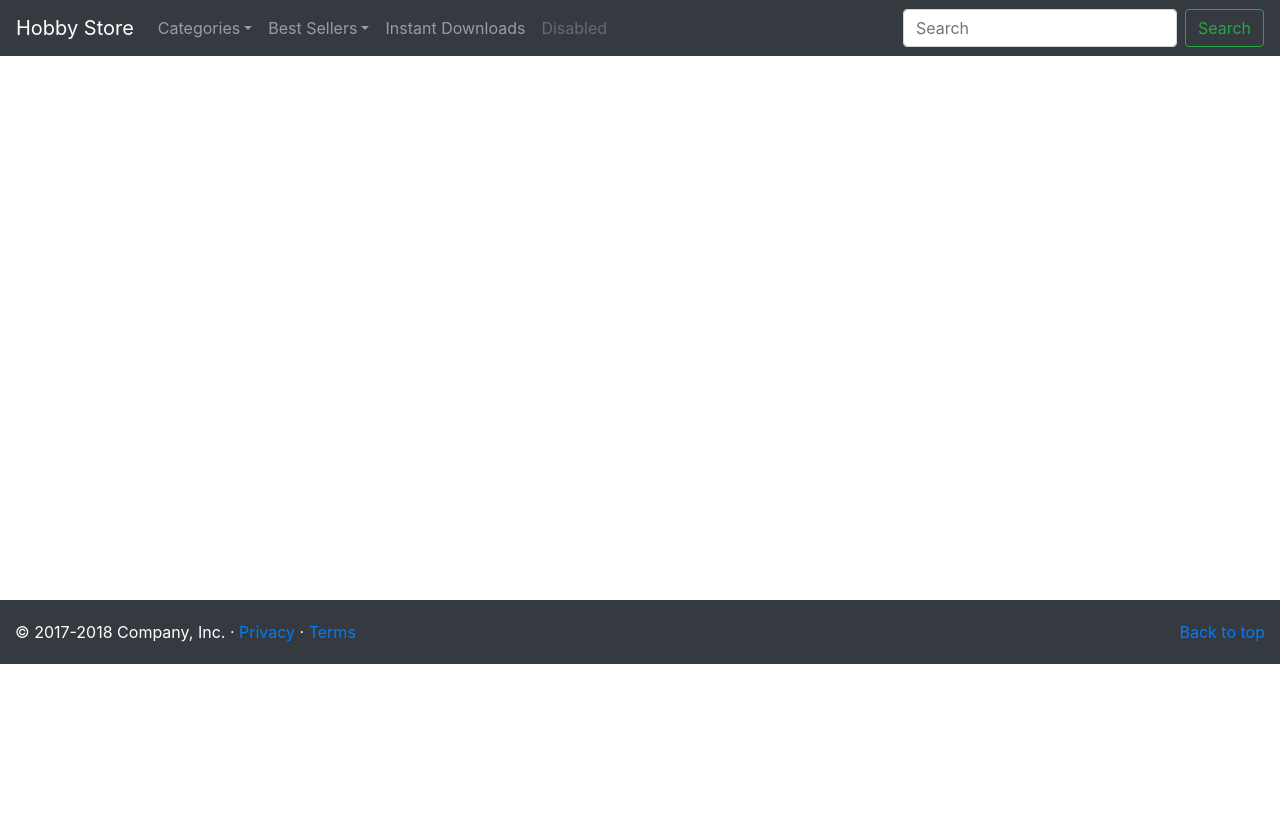
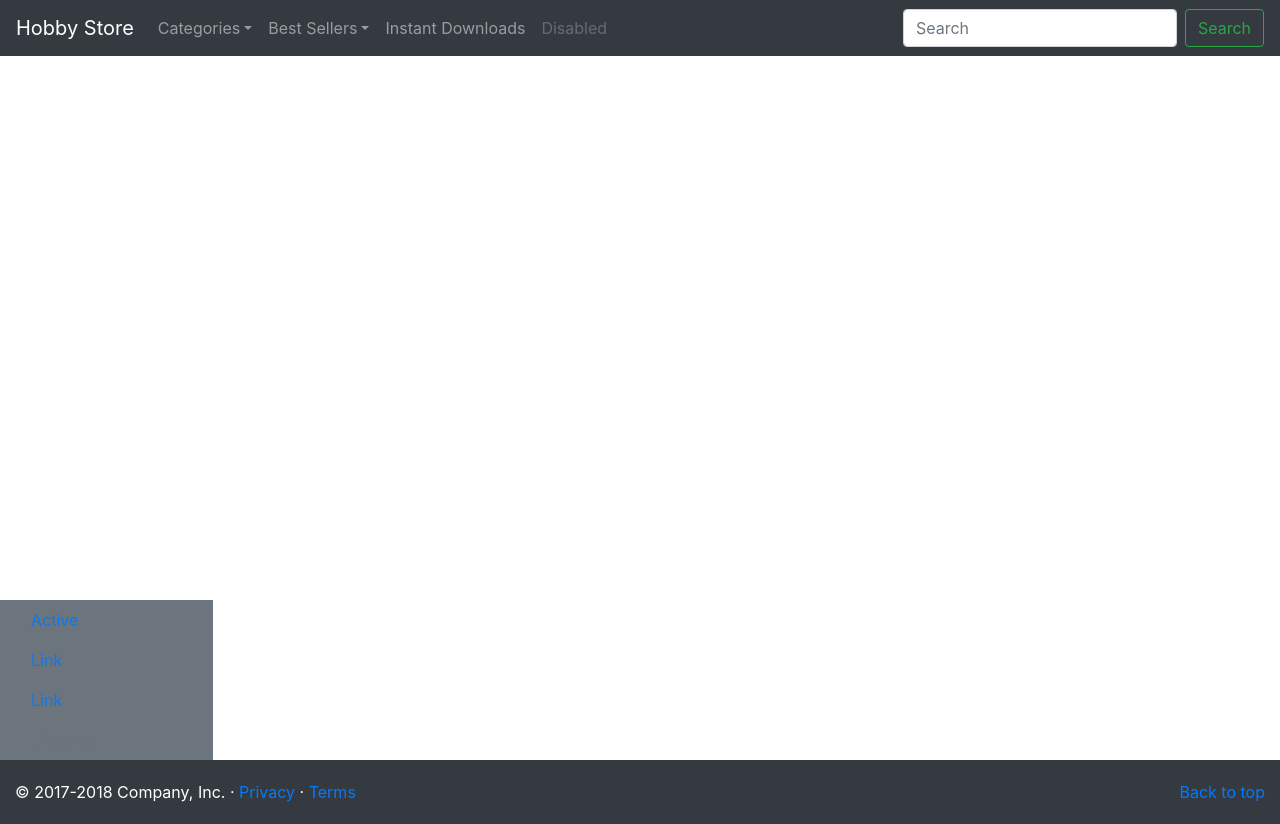
Before and after one commit to chirag-mishra/hobbyStore, an Angular app in the folder Frontend/: page / in a window 1280 px wide. Before the commit the page ends 800 px from the top, so only its background shows below. Built offline with nearby package versions, Linux system fonts and the light colour scheme.

Commit message:
added sidebar

```diff
--- a/Frontend/src/app/app.component.html
+++ b/Frontend/src/app/app.component.html
@@ -2,4 +2,14 @@
 <div class="container" style="height: 600px;">
   Hello
 </div>
+<div class=container-fluid>
+  <div class="row">
+    <div class="col-sm-2 bg-secondary">
+      <app-toolbar></app-toolbar>
+    </div>
+    <div class="col-sm-10">
+
+    </div>
+  </div>
+</div>
 <app-footer></app-footer>
--- a/Frontend/src/app/app.module.ts
+++ b/Frontend/src/app/app.module.ts
@@ -6,11 +6,14 @@ import { AppComponent } from './app.component';
 import { HeaderComponent } from './components/header/header.component';
 
 import { FooterComponent } from './components/footer/footer.component';
+import { ToolbarComponent } from './components/toolbar/toolbar.component';
+
 @NgModule({
   declarations: [
     AppComponent,
     HeaderComponent,
-    FooterComponent
+    FooterComponent,
+    ToolbarComponent
   ],
   imports: [
     BrowserModule
--- /dev/null
+++ b/Frontend/src/app/components/toolbar/toolbar.component.html
@@ -0,0 +1,14 @@
+<ul class="nav flex-column">
+    <li class="nav-item">
+      <a class="nav-link active" href="#">Active</a>
+    </li>
+    <li class="nav-item">
+      <a class="nav-link" href="#">Link</a>
+    </li>
+    <li class="nav-item">
+      <a class="nav-link" href="#">Link</a>
+    </li>
+    <li class="nav-item">
+      <a class="nav-link disabled" href="#">Disabled</a>
+    </li>
+  </ul>
```
Also changed, not shown: Frontend/src/app/components/toolbar/toolbar.component.ts (added, +11 -0 lines), Frontend/src/app/components/toolbar/toolbar.component.css (added).
